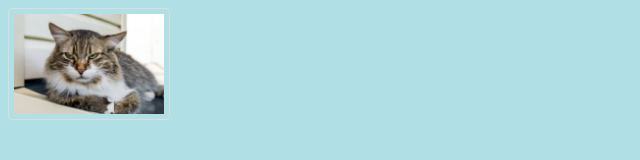
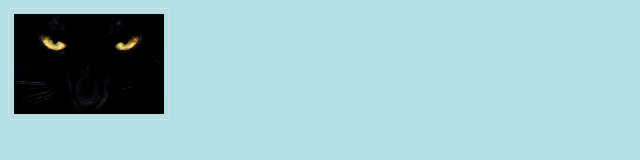
Before and after one commit to Kbdlva/git_practice, a plain HTML site: page index.html in a window 1280 px wide. Shown: the whole page, without its empty margins (0-640 px from the left). Drawn offline with Linux system fonts and the light colour scheme; files whose address does not match are found by name.

Commit message:
Add image2 to index file

```diff
--- a/index.html
+++ b/index.html
@@ -9,7 +9,7 @@
 </head>
 <body>
 
-    <img src="C:\Users\kabdy\EPAM_REPO\git_practice\img\istockphoto-1310147575-612x612.jpg" alt="Italian Trulli">
+    <img src="C:\Users\kabdy\EPAM_REPO\git_practice\img2\a76721e07fbccdfe4b89aa410392da40.jpg" alt="Italian Trulli">
 
 </body>
 </html>
```
